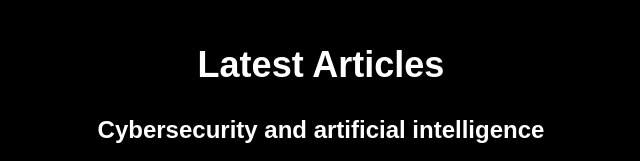
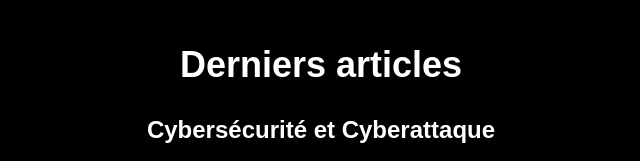
Before and after one commit to AyyoubBTS/staticRSSfeed, a plain HTML site: page index.html in a window 1280 px wide. Shown: the top 161 px of the page, without its empty margins (319-959 px from the left). Drawn offline with Linux system fonts and the light colour scheme; no server answers.

Commit message:
index.html

```diff
--- a/index.html
+++ b/index.html
@@ -1,5 +1,5 @@
 <!DOCTYPE html>
-<html lang="en">
+<html lang="fr">
 <head>
   <meta charset="UTF-8">
   <meta name="viewport" content="width=device-width, initial-scale=1">
@@ -12,14 +12,14 @@
   <!-- Facebook Open Graph Meta Tags -->
   <meta property="og:url" content="https://emrd95.github.io/staticRSSfeed/" />
   <meta property="og:type" content="website" />
-  <meta property="og:title" content="Cybersécuriter et Cyberattaque" />
-  <meta property="og:description" content="Stay updated with the latest articles on Cybersecurity and Artificial Intelligence." />
+  <meta property="og:title" content="Cybersécurité et Cyberattaque" />
+  <meta property="og:description" content="Restez informé des derniers articles sur la cybersécurité et sur la cyberattaque" />
   <meta property="og:image" content="https://raw.githubusercontent.com/EMRD95/staticRSSfeed/main/image.png" />
 
   <!-- Twitter Card Meta Tags -->
   <meta name="twitter:card" content="summary_large_image">
-  <meta name="twitter:title" content="Cybersecurity and Artificial Intelligence RSS feed">
-  <meta name="twitter:description" content="Stay updated with the latest articles on Cybersecurity and Artificial Intelligence.">
+  <meta name="twitter:title" content="Cybersécurité et Cyberattaque">
+  <meta name="twitter:description" content="Restez informé des derniers articles sur la cybersécurité et sur la cyberattaque">
   <meta name="twitter:image" content="https://raw.githubusercontent.com/EMRD95/staticRSSfeed/main/image.png">
 
   <link rel="stylesheet" href="styles.css">
@@ -29,8 +29,8 @@
 
 
 <div class="container">
-  <h1>Latest Articles</h1>
-  <h2 class="subtitle">Cybersecurity and artificial intelligence</h2>
+  <h1>Derniers articles</h1>
+  <h2 class="subtitle">Cybersécurité et Cyberattaque</h2>
   <div id="articles"></div>
   <a href="https://github.com/EMRD95/staticRSSfeed" class="github-link">
     <svg xmlns="http://www.w3.org/2000/svg" viewBox="0 0 16 16" fill="#fff" width="24" height="24">
```
